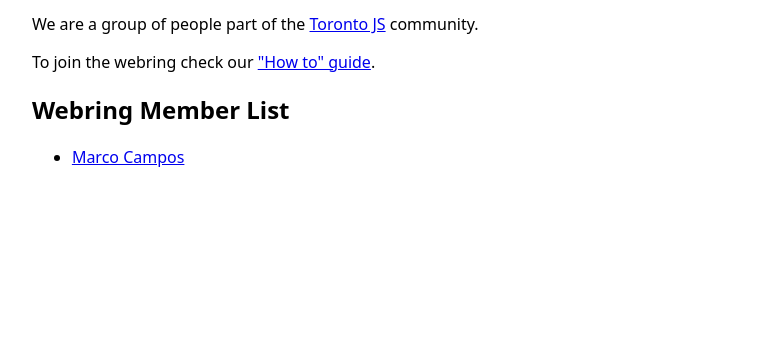
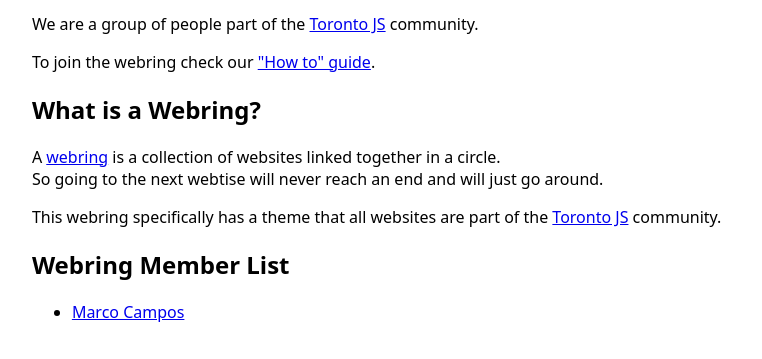
Before and after one commit to torontojs/webring, a website: page public/index.html in a window 1280 px wide. Shown: the part 127-486 px from the top of the page, without its empty margins (59-821 px from the left). Drawn offline with Linux system fonts and the light colour scheme; files whose address does not match are found by name.

Commit message:
feat: update home with info about webrings and load list dynamically

```diff
--- a/public/index.html
+++ b/public/index.html
@@ -14,14 +14,48 @@
 			<p>We are a group of people part of the <a href="https://torontojs.com/">Toronto JS</a> community.</p>
 			<p>To join the webring check our <a href="/how-to">"How to" guide</a>.</p>
 
+			<h2>What is a Webring?</h2>
+			<p>
+				A <a href="https://en.wikipedia.org/wiki/Webring">webring</a> is a collection of websites linked together in a circle.<br />
+				So going to the next webtise will never reach an end and will just go around.
+			</p>
+			<p>This webring specifically has a theme that all websites are part of the <a href="https://torontojs.com/">Toronto JS</a> community.</p>
+
 			<h2>Webring Member List</h2>
 
-		<!-- #region member-list -->
-		<ul>
-		<li><a href="https://madcampos.dev/">Marco Campos</a></li>
-		</ul>
-		<!-- #endregion member-list -->
+			<div id="member-list-wrapper">
+				<progress></progress>
+			</div>
+		</main>
+		<script type="module">
+			/**
+			 * @typedef {Object} Member
+			 * @property {string} url
+			 * @property {string} title
+			 * @property {string} github
+			 */
 
-		</main>
+			/**
+			 * @typedef {Object} MemberList
+			 * @prop {string} $schema
+			 * @prop {Member[]} members
+			 */
+
+			const memberListWrapper = document.querySelector('#member-list-wrapper');
+
+			try {
+				const membersResponse = await fetch('./members.json');
+
+				if (membersResponse.ok) {
+					const memberList = /** @type {MemberList} */ (await membersResponse.json());
+
+					memberListWrapper.innerHTML = `<ul>
+						${memberList.members.map(({ url, title }) => `<li><a href="${url}">${title}</a></li>`).join('\n')}
+					</ul>`;
+				}
+			} catch {
+				memberListWrapper.innerHTML = `<p>Member list failed to load</p>`;
+			}
+		</script>
 	</body>
 </html>
--- a/public/styles.css
+++ b/public/styles.css
@@ -48,3 +48,9 @@ pre code {
 		}
 	}
 }
+
+progress {
+	margin-inline: auto;
+	inline-size: clamp(5ch, 100%, 30ch);
+	display: block;
+}
```
